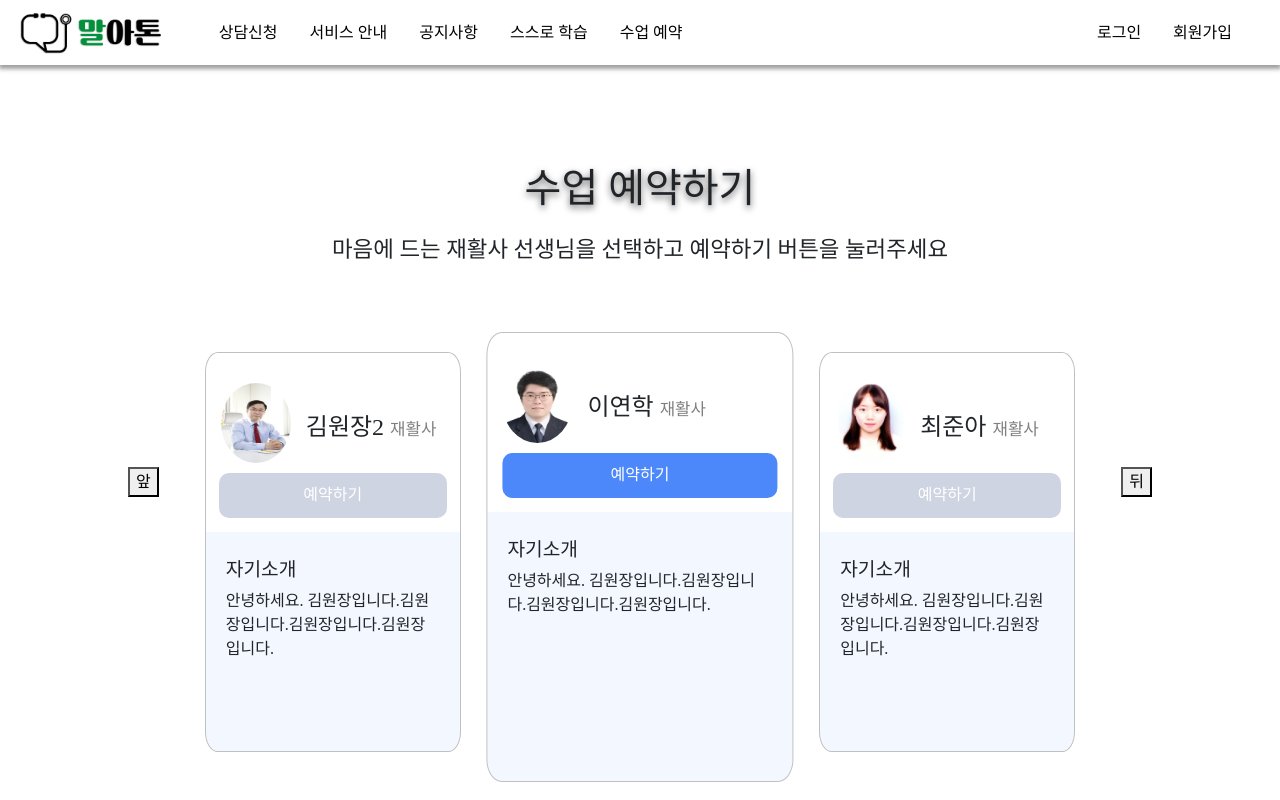
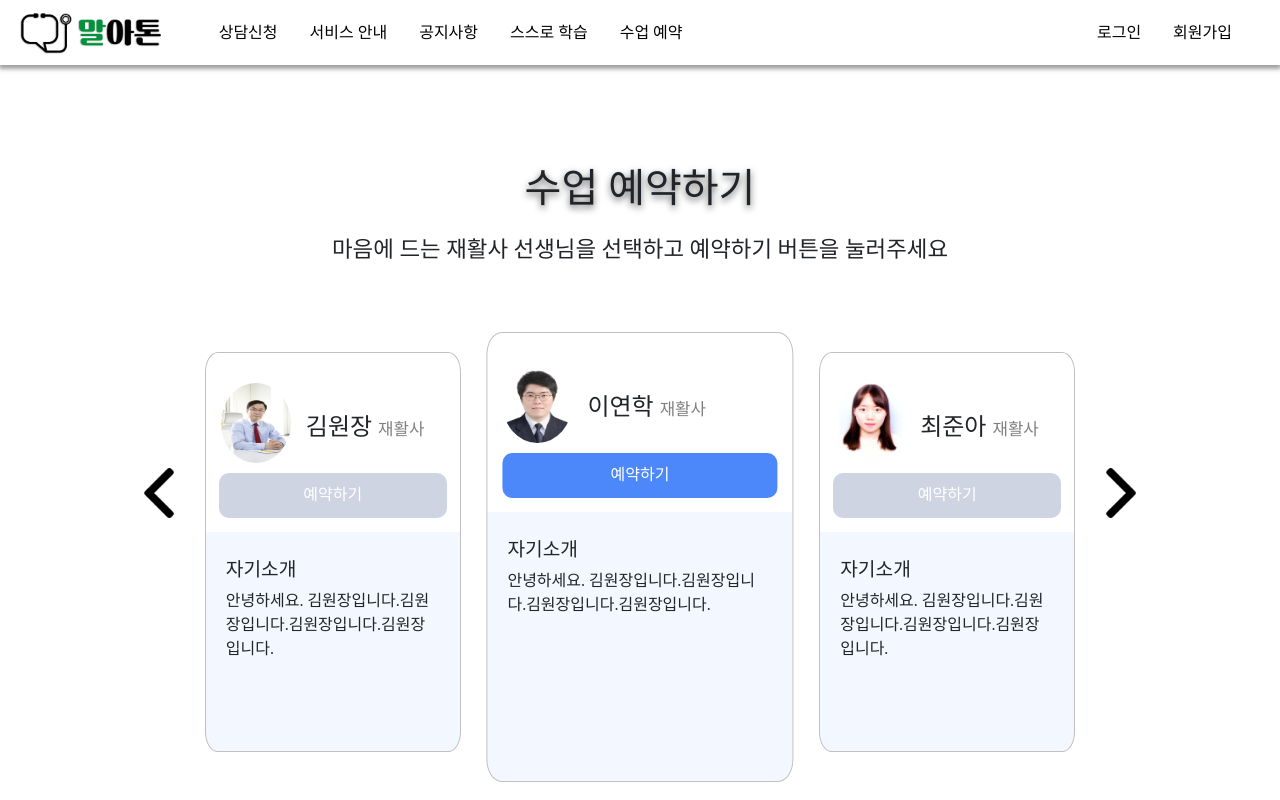
Before and after one commit to uh1216/marathon, a React (Create React App) app in the folder Frontend/marathon/: page /treat-enroll in a window 1280 px wide. Shown: the top 800 px of the page. Built offline with nearby package versions, Linux system fonts and the light colour scheme; a web font is replaced by a local one.

Commit message:
[FE] : [FEAT] 수업예약 메인페이지 캐러셀 기능 개선 및 최종완성

```diff
--- a/Frontend/marathon/src/components/treat-enroll/DoctorContainer.jsx
+++ b/Frontend/marathon/src/components/treat-enroll/DoctorContainer.jsx
@@ -1,45 +1,42 @@
-import React, { useEffect, useState } from "react";
+import React, { useState } from "react";
 import style from "./DoctorContainer.module.css";
 import Doctor1 from "img/doctor_1.jpg";
 import Doctor2 from "img/doctor_2.jpg";
 import Doctor3 from "img/doctor_3.jpg";
 import Doctor4 from "img/person_1.jpg";
+import RightArrow from "img/right_arrow.png";
+import LeftArrow from "img/left_arrow.png";
 import DoctorSlider from "./DoctorSlider";
 
 export default function DoctorContainer() {
-  const [currentIndex, setCurrentIndex] = useState(0);
+  const transition = "ease-in-out 0.5s";
+  const [currentIndex, setCurrentIndex] = useState(1);
+  const [animation, setAnimation] = useState(transition);
   const doctors = [
     {
-      id: 0,
+      id: 1,
       name: "이연학",
       content:
         "안녕하세요. 김원장입니다.김원장입니다.김원장입니다.김원장입니다.",
       img_url: Doctor1,
     },
     {
-      id: 1,
+      id: 2,
       name: "최준아",
       content:
         "안녕하세요. 김원장입니다.김원장입니다.김원장입니다.김원장입니다.",
       img_url: Doctor2,
     },
     {
-      id: 2,
+      id: 3,
       name: "김정수",
       content:
         "안녕하세요. 김원장입니다.김원장입니다.김원장입니다.김원장입니다.",
       img_url: Doctor3,
     },
     {
-      id: 3,
-      name: "김원장1",
-      content:
-        "안녕하세요. 김원장입니다.김원장입니다.김원장입니다.김원장입니다.",
-      img_url: Doctor4,
-    },
-    {
       id: 4,
-      name: "김원장2",
+      name: "김원장",
       content:
         "안녕하세요. 김원장입니다.김원장입니다.김원장입니다.김원장입니다.",
       img_url: Doctor4,
@@ -51,22 +48,36 @@ export default function DoctorContainer() {
   const lastItem2 = JSON.parse(JSON.stringify(doctors[doctors.length - 2]));
   const firstItem = JSON.parse(JSON.stringify(doctors[0]));
   const firstItem2 = JSON.parse(JSON.stringify(doctors[1]));
-  lastItem.id = -1;
-  lastItem2.id = -2;
-  firstItem.id = doctors.length;
-  firstItem2.id = doctors.length + 1;
+  lastItem.id = 0;
+  lastItem2.id = -1;
+  firstItem.id = doctors.length + 1;
+  firstItem2.id = doctors.length + 2;
   doctors.push(firstItem);
   doctors.push(firstItem2);
   doctors.unshift(lastItem);
   doctors.unshift(lastItem2);
-  const total = doctors.length - 4;
 
   const goNext = () => {
-    if (currentIndex + 1 < total + 1) setCurrentIndex((val) => val + 1);
+    const newIndex = currentIndex + 1;
+    setCurrentIndex(newIndex);
+    if (currentIndex === doctors.length - 4) resetSlide(1);
+    setAnimation(transition);
   };
+
   const goPrev = () => {
-    if (currentIndex > lastItem.id) setCurrentIndex((val) => val - 1);
+    const newIndex = currentIndex - 1;
+    setCurrentIndex(newIndex);
+    if (currentIndex === 1) resetSlide(doctors.length - 4);
+    setAnimation(transition);
   };
+
+  const resetSlide = (n) => {
+    setTimeout(() => {
+      setAnimation("");
+      setCurrentIndex(n);
+    }, 500);
+  };
+
   const check = (id) => {
     if (id + 1 === currentIndex) {
       return "prev";
@@ -83,21 +94,15 @@ export default function DoctorContainer() {
     }
   };
 
-  useEffect(() => {
-    if (currentIndex === total) {
-      setCurrentIndex(0);
-    } else if (currentIndex === -1) {
-      setCurrentIndex(total - 1);
-    }
-  }, [currentIndex]);
-
   return (
     <>
       <div className={style.container}>
         <div className={style.inner_container}>
           <div className={style.content}>
-            <button onClick={goPrev}>앞</button>
-            <div className={style.doctorContainer}>
+            <button className={style.arrow} onClick={goPrev}>
+              <img className={style.arrow_img} src={LeftArrow} alt="" />
+            </button>
+            <div className={style.DoctorContainer}>
               {doctors.map((val) => {
                 return (
                   <DoctorSlider
@@ -106,11 +111,14 @@ export default function DoctorContainer() {
                     name={val.name}
                     content={val.content}
                     bg={val.img_url}
+                    animation={animation}
                   />
                 );
               })}
             </div>
-            <button onClick={goNext}>뒤</button>
+            <button className={style.arrow} onClick={goNext}>
+              <img className={style.arrow_img} src={RightArrow} alt="" />
+            </button>
           </div>
         </div>
       </div>
--- a/Frontend/marathon/src/components/treat-enroll/DoctorContainer.module.css
+++ b/Frontend/marathon/src/components/treat-enroll/DoctorContainer.module.css
@@ -19,5 +19,12 @@
   margin-top: 200px;
 }
 
-.TeacherContainer {
+.arrow {
+  background-color: white;
+  border: 1px white;
 }
+
+.arrow_img {
+  width: 50px;
+  z-index: 1;
+}
--- a/Frontend/marathon/src/components/treat-enroll/DoctorSlider.jsx
+++ b/Frontend/marathon/src/components/treat-enroll/DoctorSlider.jsx
@@ -19,16 +19,8 @@ const NowSlider = styled.div`
       ? "linear-gradient(to bottom, white 40%, #F3F7FF 40%)"
       : "linear-gradient(to bottom, white 45%, #F3F7FF 45%)"};
   transform: translate(-50%, -50%);
-  transition: ${(props) =>
-    (props.check === "now" && "all ease-in-out 0.5s") ||
-    (props.check === "next" && "all ease-in-out 0.5s") ||
-    (props.check === "prev" && "all ease-in-out 0.5s") ||
-    (props.check === "hidden_next" && "all ease-in-out 0.5s") ||
-    (props.check === "hidden_prev" && "all ease-in-out 0.5s")};
+
   position: absolute;
-
-  animation: ${(props) =>
-    props.check.includes("hidden") ? "fadeout 0.5s" : "fadein 0.5s"};
 
   left: ${(props) =>
     (props.check === "now" && "50%") ||
@@ -38,10 +30,10 @@ const NowSlider = styled.div`
     (props.check === "hidden_prev" && "5%")};
 `;
 
-export default function DoctorSlider({ check, name, content, bg }) {
+export default function DoctorSlider({ check, name, content, bg, animation }) {
   return (
     <>
-      <NowSlider check={check}>
+      <NowSlider check={check} style={{ transition: animation }}>
         <div className={style.total}>
           <div className={style.info}>
             <img src={bg} alt="" className={style.doctor_img}></img>
--- a/Frontend/marathon/src/components/treat-enroll/DoctorSlider.module.css
+++ b/Frontend/marathon/src/components/treat-enroll/DoctorSlider.module.css
@@ -42,7 +42,6 @@
   color: white;
   background-color: #4d88fb;
   border-radius: 10px;
-  transition: all ease-in-out 0.5s;
 }
 
 .button_design:disabled {
@@ -52,7 +51,6 @@
   color: white;
   background-color: #ced4e1;
   border-radius: 10px;
-  transition: all ease-in-out 0.5s;
 }
 
 .content {
```
Also changed, not shown: Frontend/marathon/src/img/left_arrow.png (added), Frontend/marathon/src/img/right_arrow.png (added).
